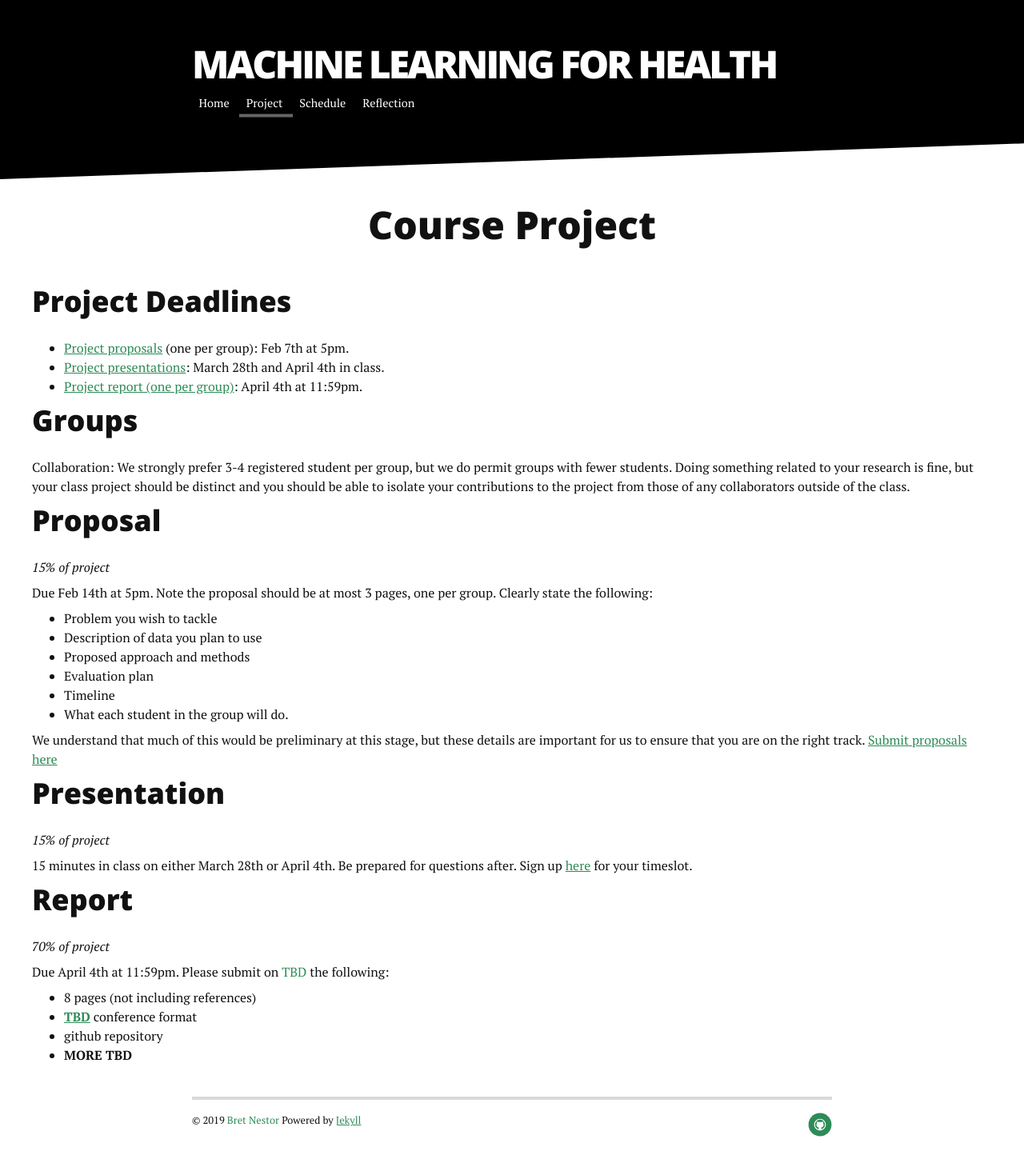
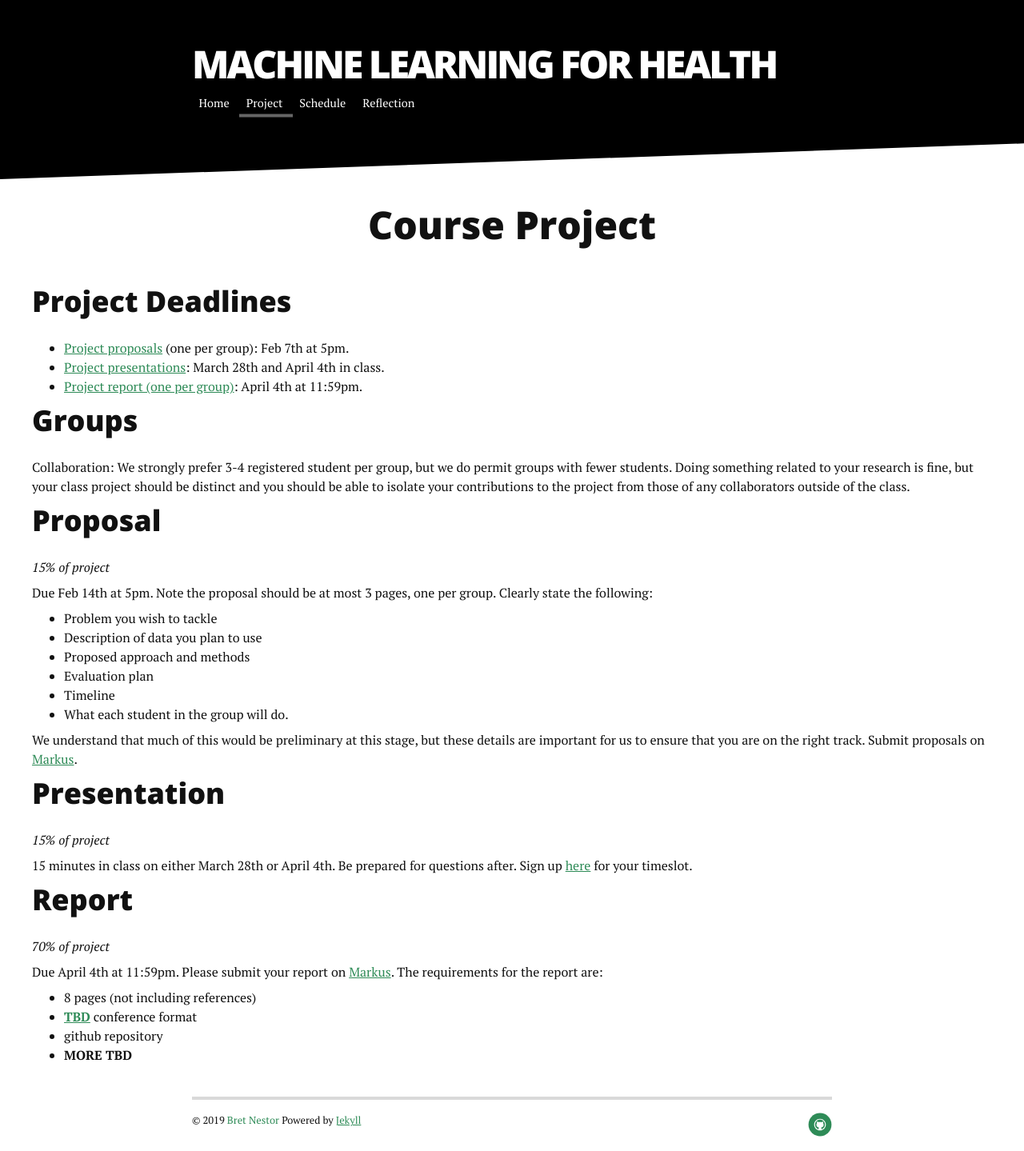
Before and after one commit to CS2541-ML4H2019/CS2541-ML4H2019.github.io, a Jekyll site: the page built from Project.md, in a window 1280 px wide. Shown: the whole page at 80% size. Built offline with Jekyll 4.4.1, drawn with Linux system fonts in a browser that asks for light colours; nearby versions of some CDN libraries.

Commit message:
changed wrong link

```diff
--- a/Project.md
+++ b/Project.md
@@ -31,7 +31,7 @@ Collaboration: We strongly prefer 3-4 registered student per group, but we do pe
       <li>What each student in the group will do.</li>
     </ul>
   </p>
-  <p>We understand that much of this would be preliminary at this stage, but these details are important for us to ensure that you are on the right track. <a href="https://docs.google.com/forms/d/e/1FAIpQLSfOSqcEhOnDvTmkMlOViUY1YF7i3eZOs6RumhWtiihrdBVVag/viewform?usp=sf_link">Submit proposals here</a></p>
+  <p>We understand that much of this would be preliminary at this stage, but these details are important for us to ensure that you are on the right track. Submit proposals on <a href="https://markus.teach.cs.toronto.edu/csc2541-2019-01">Markus</a>.</p>
   <h2 id="presentation">Presentation</h2>
   <p><em>15% of project</em></p>
   <p>15 minutes in class on either March 28th or April 4th. Be prepared for questions after.
@@ -39,7 +39,7 @@ Collaboration: We strongly prefer 3-4 registered student per group, but we do pe
   </p>
   <h2 id="report">Report</h2>
   <p><em>70% of project</em></p>
-  <p>Due April 4th at 11:59pm. Please submit on <a>TBD</a> the following:
+  <p>Due April 4th at 11:59pm. Please submit your report on <a href="https://markus.teach.cs.toronto.edu/csc2541-2019-01">Markus</a>. The requirements for the report are:
     <ul>
       <li>8 pages (not including references)</li>
       <li> <a href="https://nips.cc/Conferences/2018/PaperInformation/StyleFiles"><b>TBD</b></a> conference format</li>
```
